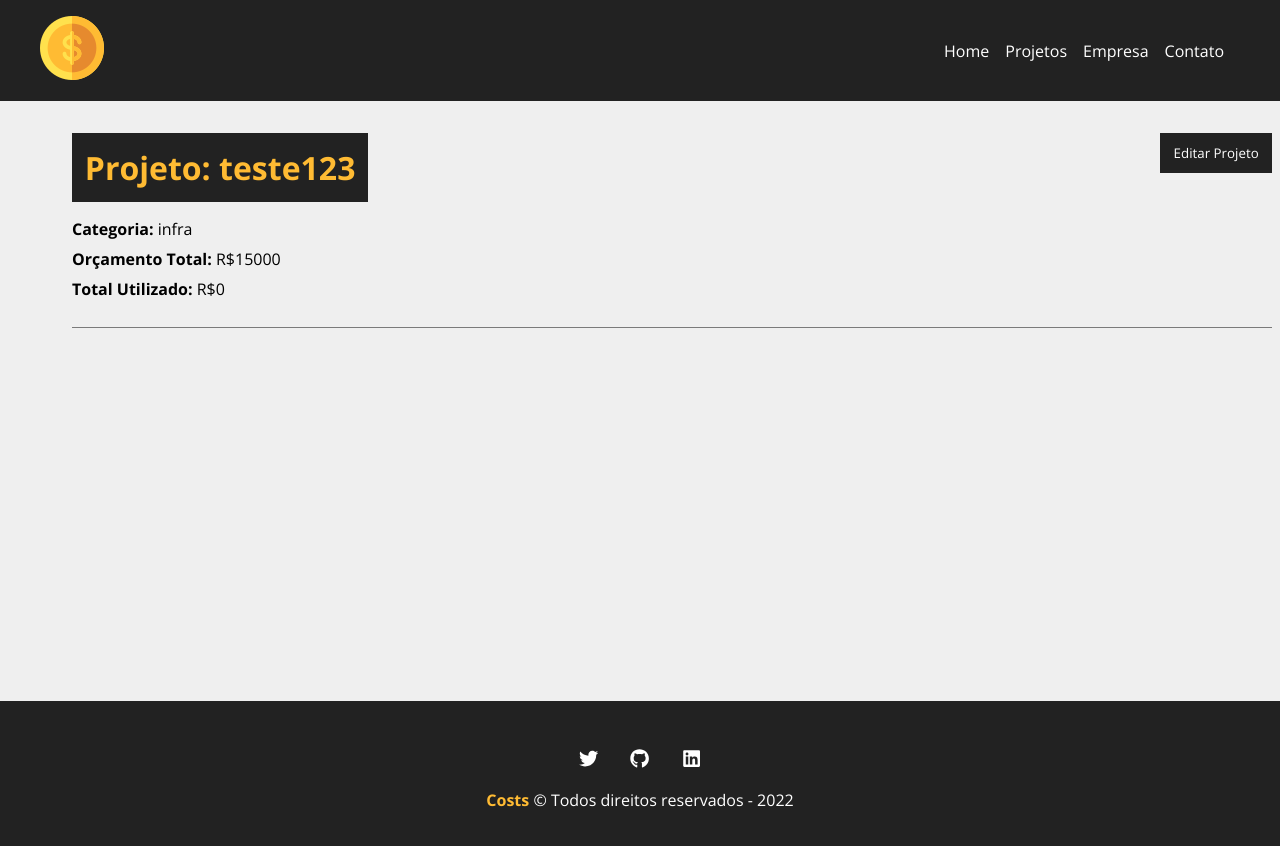
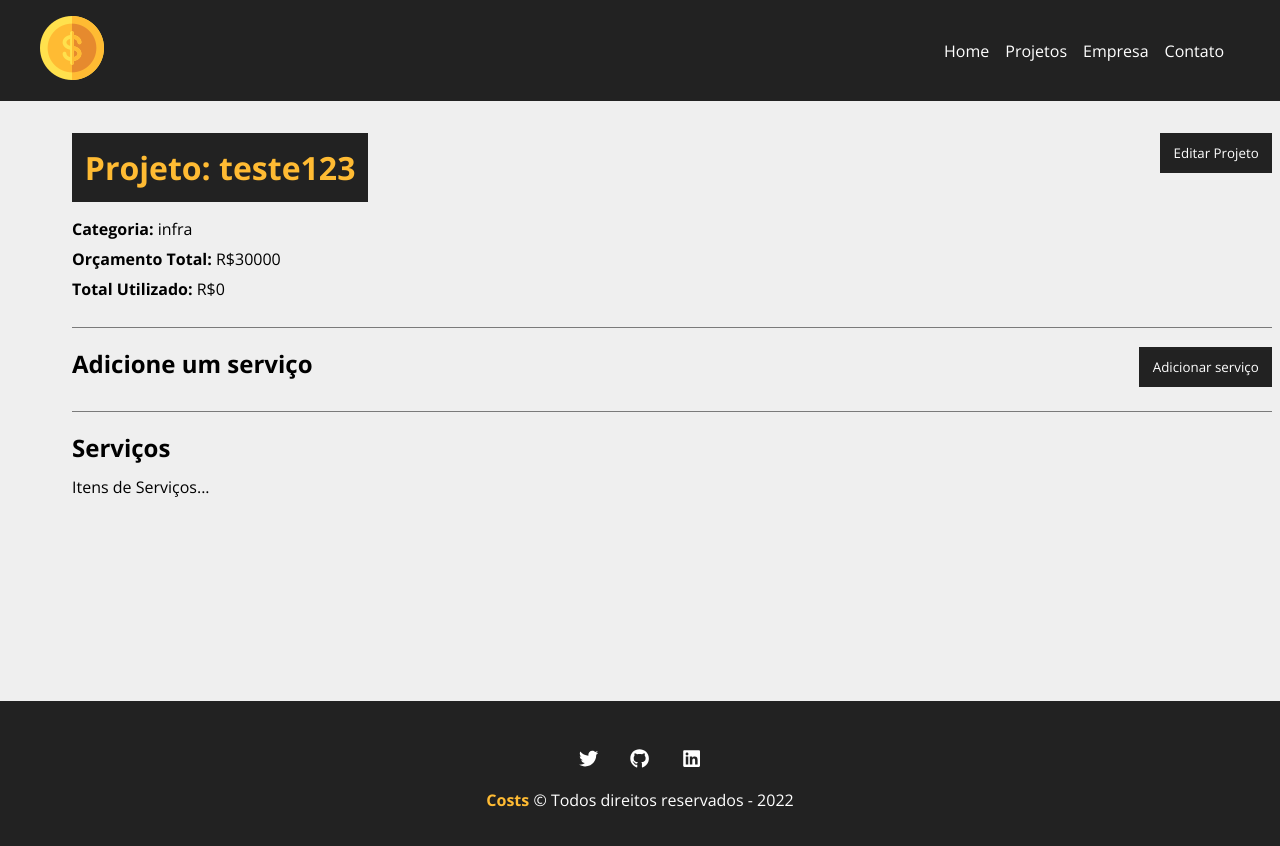
Before and after one commit to juniorcaus/COSTS, a React (Create React App) app: page /project/6 in a window 1280 px wide. Shown: the top 846 px of the page. Built offline with nearby package versions, Linux system fonts and the light colour scheme; data requests are answered from the project's data file.

Commit message:
Criando área de serviços - #33

```diff
--- a/db.json
+++ b/db.json
@@ -2,7 +2,7 @@
   "projects": [
     {
       "name": "teste123",
-      "budget": "15000",
+      "budget": "30000",
       "category": {
         "id": "1",
         "name": "infra"
--- a/src/components/pages/Project.js
+++ b/src/components/pages/Project.js
@@ -16,6 +16,7 @@
  const [project, setProject] = useState([])
 
  const [showProjectForm, setShowProjectForm] = useState(false)
+ const [showServiceForm, setShowServiceForm] = useState(false)
 
  const [message, setMessage] = useState()
  const [type, setType] = useState()
@@ -38,6 +39,8 @@
 
 
     function editPost(project) {
+      setMessage('')
+
      // budget validation
 
      if(project.budget < project.cost) {
@@ -68,6 +71,10 @@
 
     function toggleProjectForm() {
       setShowProjectForm(!showProjectForm)
+    }
+
+    function toggleServiceForm() {
+      setShowServiceForm(!showServiceForm)
     }
 
   return (
@@ -105,6 +112,24 @@
               )}
 
             </div>
+
+
+            <div className={styles.service_form_container}>
+                <h2>Adicione um serviço</h2>
+                <button className={styles.btn} onClick={toggleServiceForm}>
+                {!showServiceForm? 'Adicionar serviço' : 'Fechar'}
+                </button>
+                <div className={styles.project_info}>
+                  {showServiceForm && ( <div>Formulário do serviço</div> )}
+                 </div>
+            </div>
+
+            <h2>Serviços</h2>
+
+            <Container customClass="start">
+                <p>Itens de Serviços...</p>
+            </Container>
+
           </Container>
         </div>
 
```
